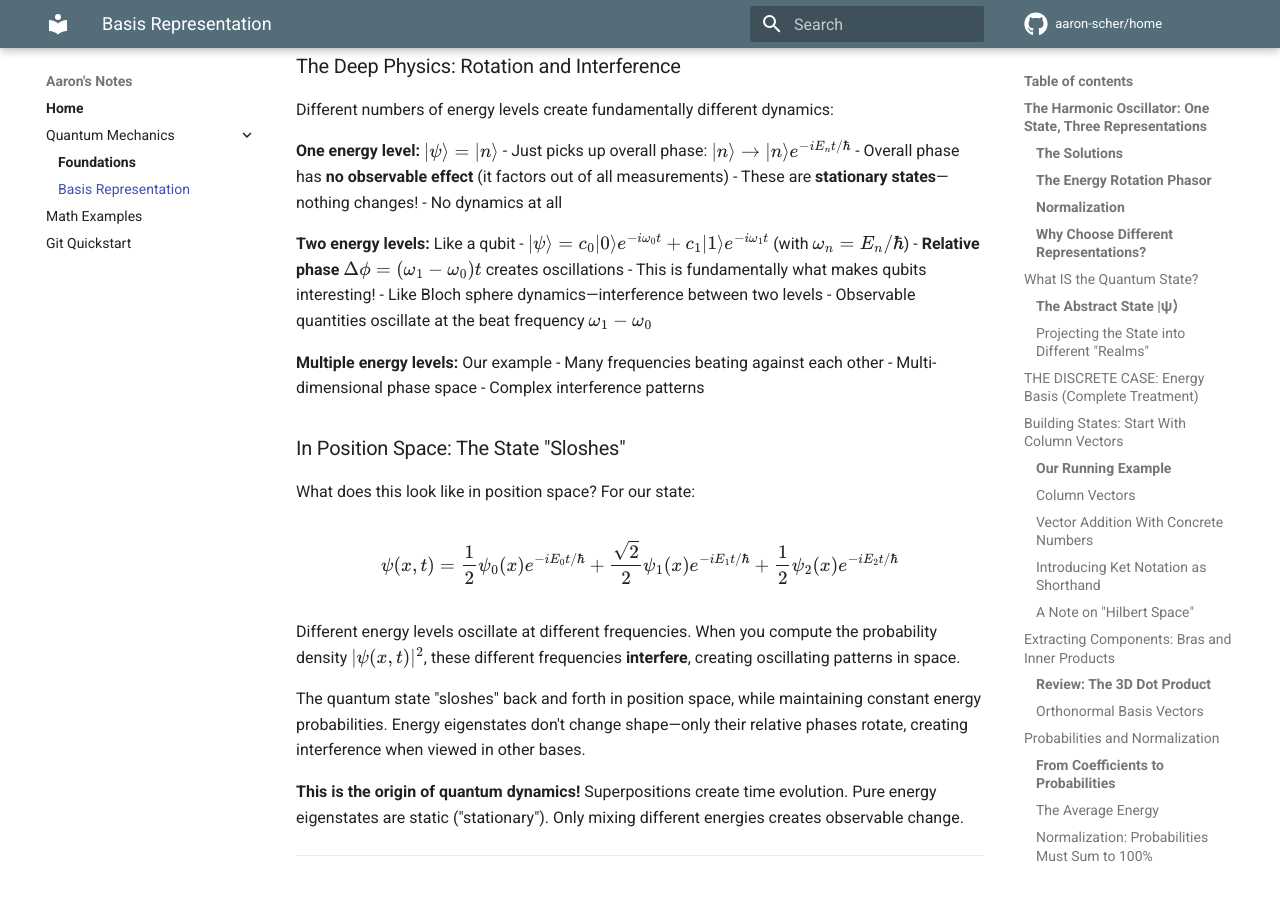
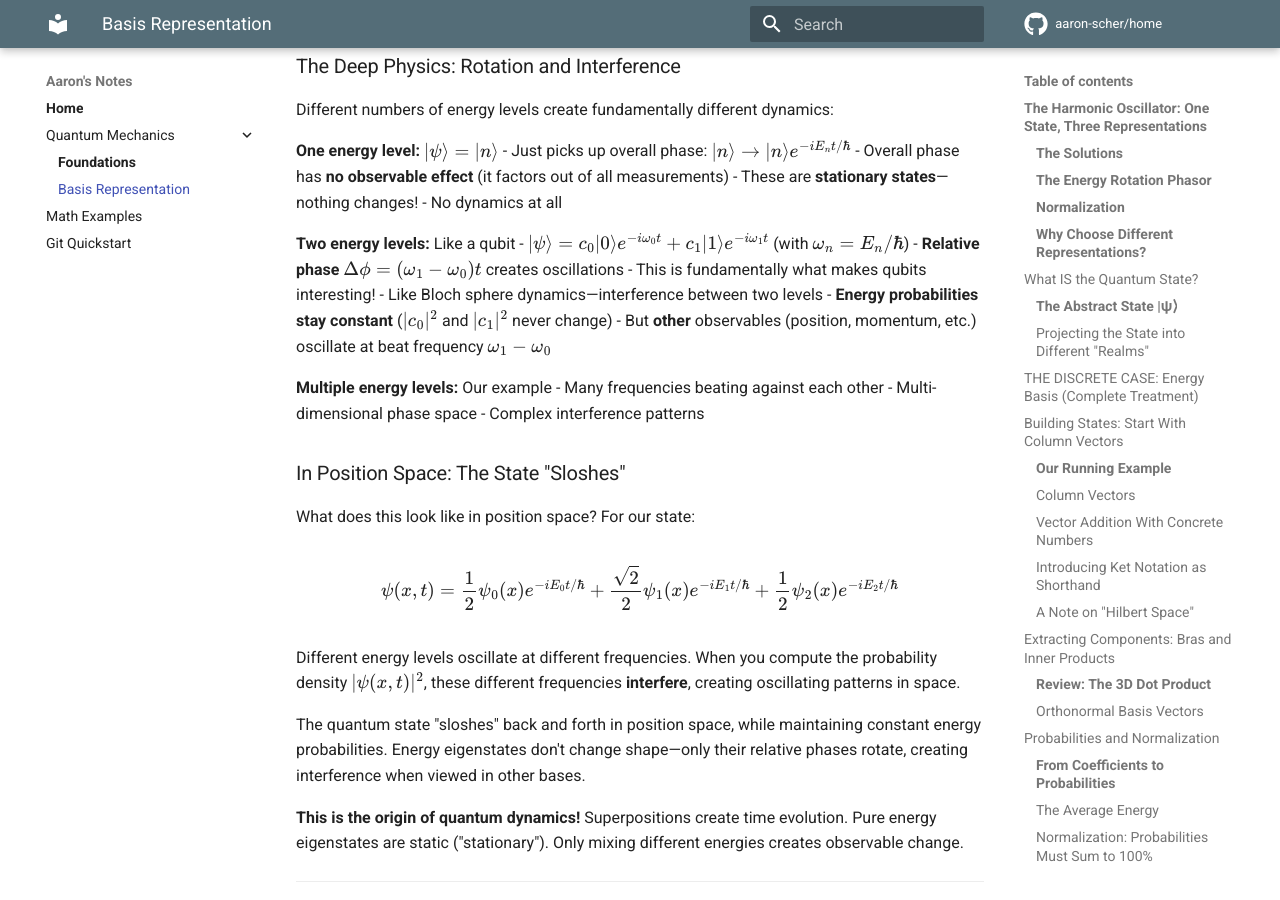
Before and after one commit to aaron-scher/home, an MkDocs documentation site: the page built from docs/quantum-mechanics/quantum-basis-representation.md, in a window 1280 px wide and 900 px high, scrolled down 12637 px. Built offline with MkDocs 1.6.1 and Material for MkDocs 9.7.7, drawn with Linux system fonts in a browser that asks for light colours; comment, search, counter and statistics services are not loaded; some of the changed text lies outside the part shown.

Commit message:
Fix LaTeX rendering and clarify energy probability constancy
Two fixes:

1. LaTeX rendering in position basis section
   - Added blank lines before all $$ equation blocks
   - Fixes backslash artifacts in column vector equations
   - Affects: discrete/continuous state vectors and basis vectors

2. Clarify interference in two-level systems
   - Added explicit statement: "Energy probabilities stay constant"
   - Clarified that |c₀|² and |c₁|² never change
   - Emphasized that OTHER observables (position, momentum) oscillate
   - Prevents confusion: interference affects position/momentum, not energy

The key point: rotating phases don't change energy measurement
probabilities (those are |c_n|²), but they DO create interference
patterns in other bases like position.

🤖 Generated with [Claude Code](https://claude.com/claude-code)

Co-Authored-By: Claude <noreply@anthropic.com>

```diff
--- a/docs/quantum-mechanics/quantum-basis-representation.md
+++ b/docs/quantum-mechanics/quantum-basis-representation.md
@@ -392,7 +392,8 @@ Different numbers of energy levels create fundamentally different dynamics:
 - **Relative phase** $\Delta\phi = (\omega_1 - \omega_0)t$ creates oscillations
 - This is fundamentally what makes qubits interesting!
 - Like Bloch sphere dynamics—interference between two levels
-- Observable quantities oscillate at the beat frequency $\omega_1 - \omega_0$
+- **Energy probabilities stay constant** ($|c_0|^2$ and $|c_1|^2$ never change)
+- But **other** observables (position, momentum, etc.) oscillate at beat frequency $\omega_1 - \omega_0$
 
 **Multiple energy levels:** Our example
 - Many frequencies beating against each other
@@ -461,17 +462,21 @@ $$\psi(x_i) \longrightarrow \psi(x)$$
 **Thinking of states as column vectors:**
 
 Discrete (N positions):
+
 $$|\psi\rangle \longleftrightarrow \begin{pmatrix} \psi(x_1) \\ \psi(x_2) \\ \psi(x_3) \\ \vdots \\ \psi(x_N) \end{pmatrix}$$
 
 Continuous limit (infinitely many positions):
+
 $$|\psi\rangle \longleftrightarrow (..., \psi(x-\Delta x), \psi(x), \psi(x+\Delta x), ...)^T$$
 
 **What about basis vectors?**
 
 Discrete:
+
 $$|x_i\rangle \longleftrightarrow (..., 0, 1 \text{ (at } x_i), 0, ...)^T$$
 
 Continuous limit:
+
 $$|x\rangle \longleftrightarrow (..., 0, 1 \text{ (at } x), 0, ...)^T$$
 
 In the continuous limit, that "1 at position x" becomes a **delta function spike**: $|x\rangle \leftrightarrow \delta(x' - x)$
```
